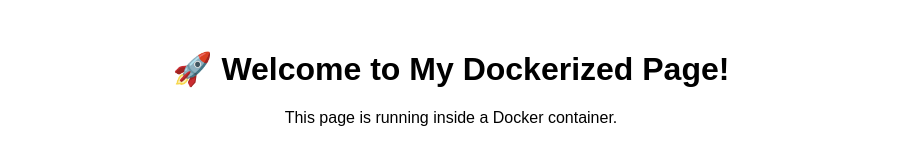
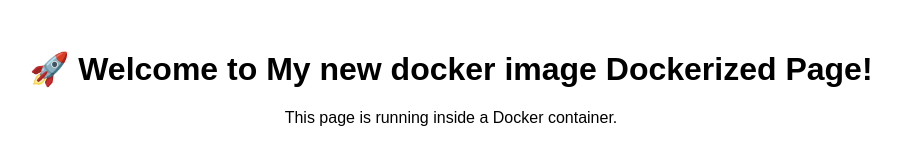
Before and after one commit to Chandra-Reddy1/Docker-image-build, a plain HTML site: page index.html in a window 1280 px wide. Shown: the whole page, without its empty margins (189-1090 px from the left). Drawn offline with Linux system fonts and the light colour scheme.

Commit message:
Update index.html

```diff
--- a/index.html
+++ b/index.html
@@ -6,7 +6,7 @@
     <title>Welcome</title>
 </head>
 <body style="font-family: Arial; text-align: center; margin-top: 50px;">
-    <h1>🚀 Welcome to My Dockerized Page!</h1>
+    <h1>🚀 Welcome to My new docker image Dockerized Page!</h1>
     <p>This page is running inside a Docker container.</p>
 </body>
 </html>
```
